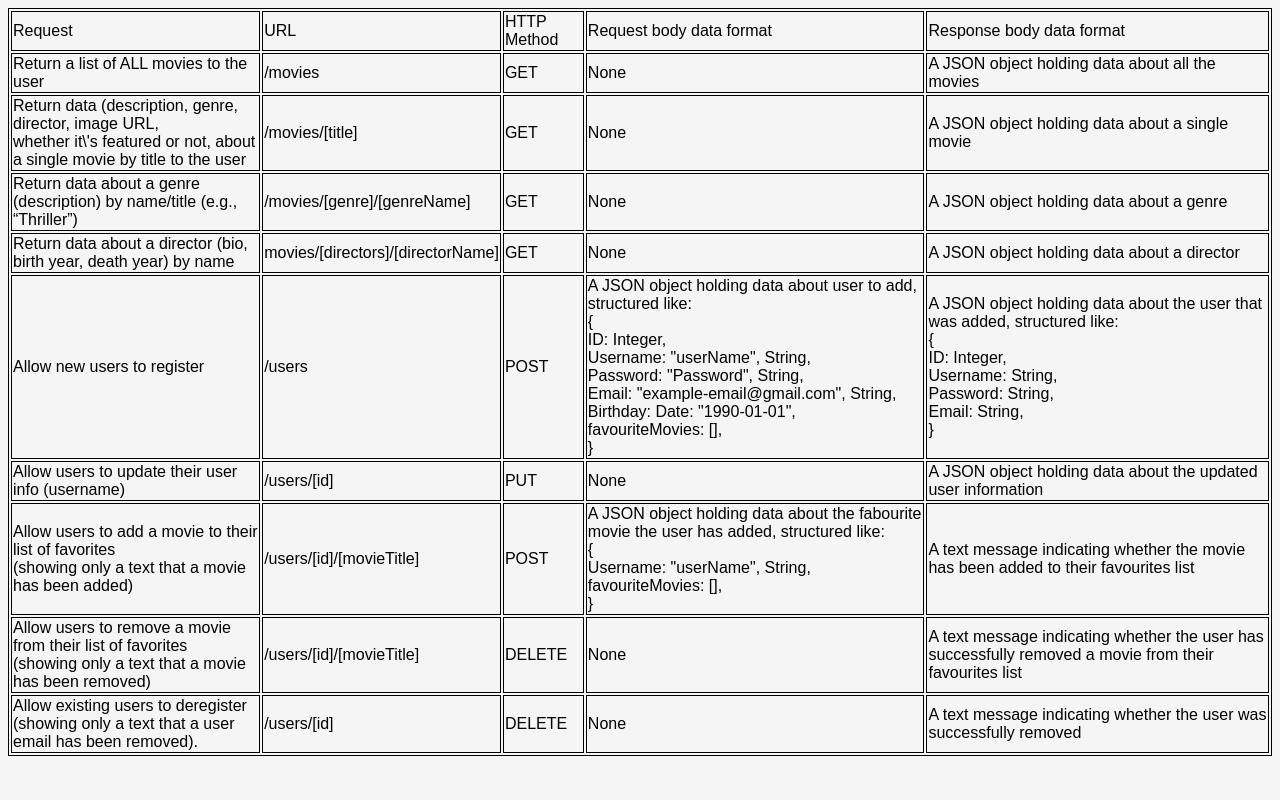
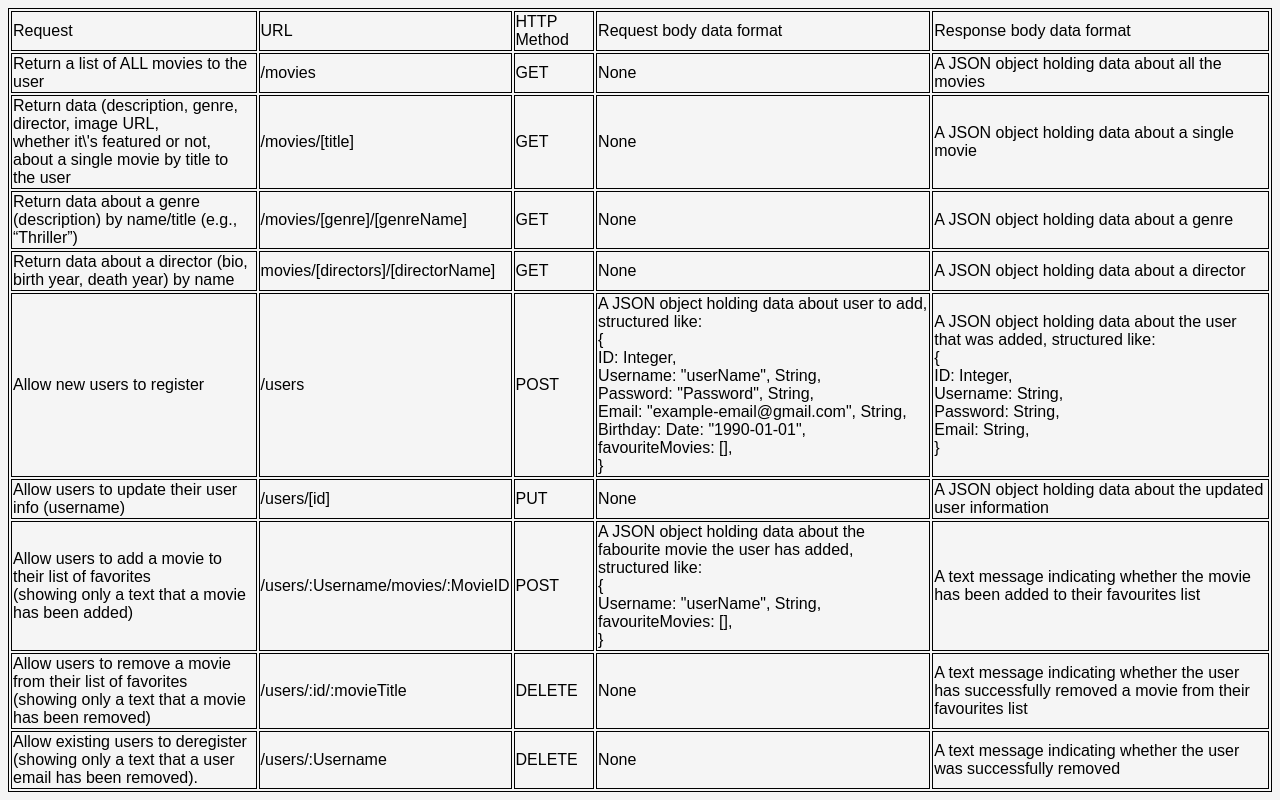
Before and after one commit to Maya-Bitter/movie_api, a website: page public/documentation.html in a window 1280 px wide. Shown: the part 829-1629 px from the top of the page. Before the commit the page ends 1593 px from the top, so only its background shows below. Drawn offline with Linux system fonts and the light colour scheme.

Commit message:
updated the documentation URLs

```diff
--- a/index.js
+++ b/index.js
@@ -77,7 +77,7 @@
 
 // READ //
 
-app.get('movies/genre/:Name', (req, res) => {
+app.get('/genre/:Name', (req, res) => { // should it be a movie before the /genre ???
 Genres.findOne({Name: req.params.Name})
 .then((genre) => {
   res.json(genre.Description);
@@ -92,7 +92,7 @@
 
 // READ //
 
-app.get('movies/director/:Name', (req, res) => {
+app.get('/director/:Name', (req, res) => { // should it be a movie before the /director ???
   Genres.findOne({Name: req.params.Name})
   .then((director) => {
     res.json(director);
--- a/public/documentation.html
+++ b/public/documentation.html
@@ -163,7 +163,7 @@
 
 <tr>
 <td>Allow users to add a movie to their list of favorites<br>(showing only a text that a movie has been added)</td>
-<td>/users/[id]/[movieTitle]</td>
+<td>/users/:Username/movies/:MovieID</td>
 <td>POST</td>
 <td>A JSON object holding data about the fabourite movie the user has added, structured like:<br>
 {<br>
@@ -176,7 +176,7 @@
 
 <tr>
 <td>Allow users to remove a movie from their list of favorites<br>(showing only a text that a movie has been removed)</td>
-<td>/users/[id]/[movieTitle]</td>
+<td>/users/:id/:movieTitle</td>
 <td>DELETE</td>
 <td>None</td>
 <td>A text message indicating whether the user has successfully removed a movie from their favourites list</td>
@@ -184,7 +184,7 @@
 
 <tr>
 <td>Allow existing users to deregister<br>(showing only a text that a user email has been removed).</td>
-<td>/users/[id]</td>
+<td>/users/:Username</td>
 <td>DELETE</td>
 <td>None</td>
 <td>A text message indicating whether the user was successfully removed</td>
```
